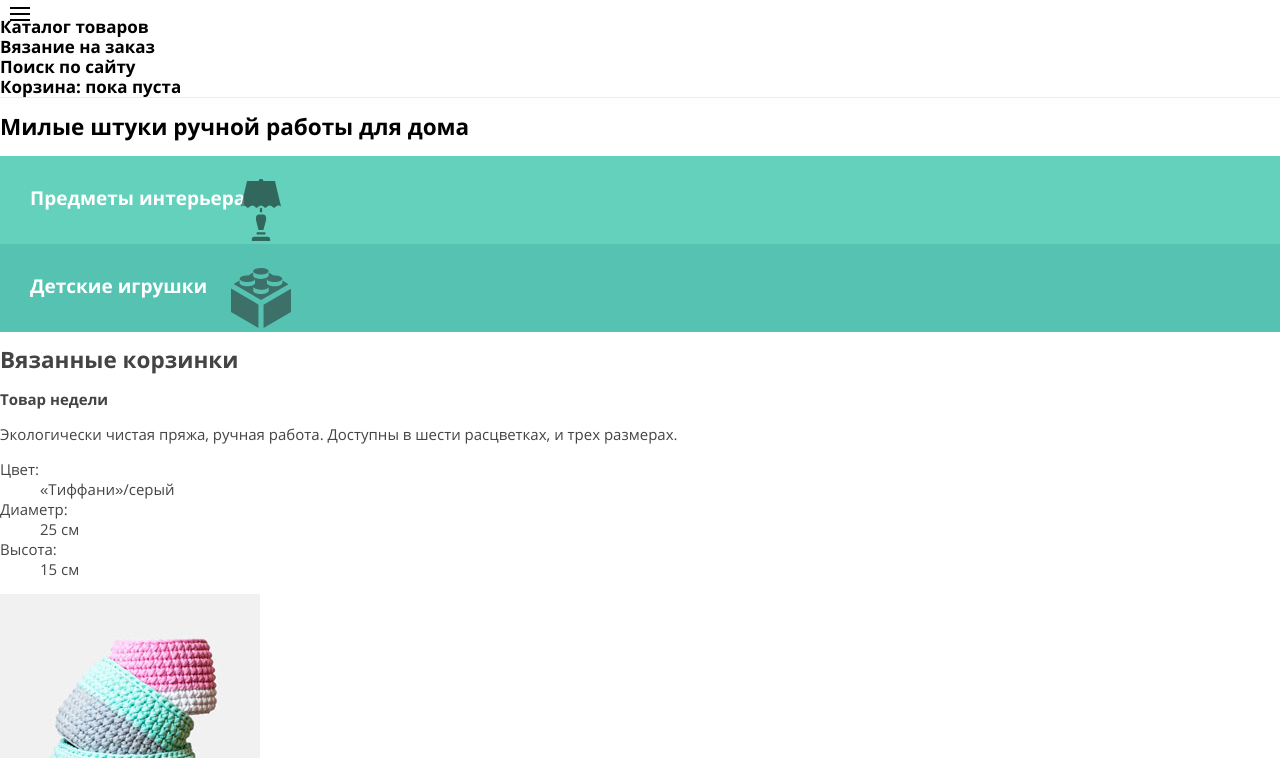
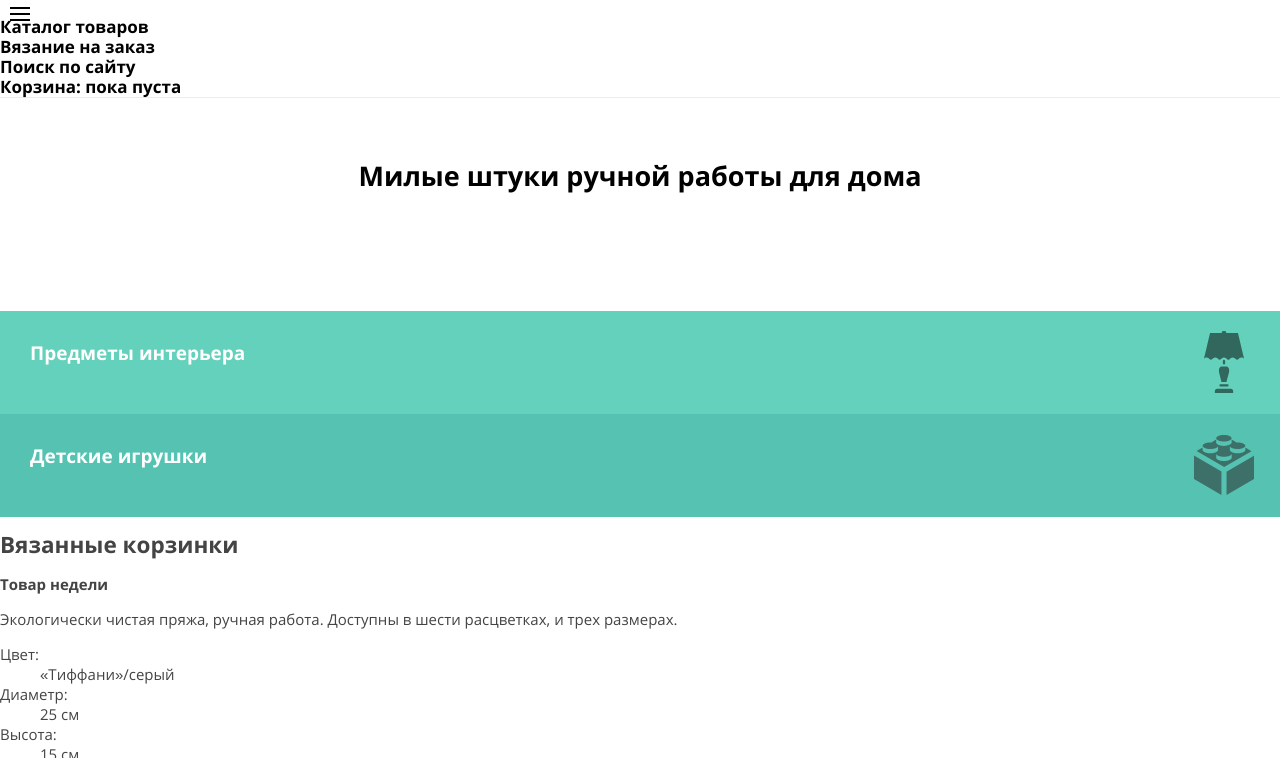
Before and after one commit to dana-savinova/101840-mishka-16, a website: page source/index.html in a window 1280 px wide. Shown: the part 42-800 px from the top of the page. Drawn offline with nearby package versions, Linux system fonts and the light colour scheme; files that its build step writes are made by us from their sources; files whose address does not match are found by name.

Commit message:
Добавляет отступы для заголовка и св-ва шрифта для блока hero

```diff
--- a/source/sass/blocks/hero.scss
+++ b/source/sass/blocks/hero.scss
@@ -1,4 +1,13 @@
+.hero {
+  padding-top: 40px;
+}
+
 .hero__title {
+  margin-bottom: 120px;
+
+  font-size: $main-title-text;
+  line-height: 30px;
+  text-align: center;
   color: $title-color;
 }
 
@@ -8,9 +17,11 @@
 
 .hero__link {
   position: relative;
-  display: block;
+
+  display: inline-block;
+
   width: 100%;
-  // min-height: 103px;
+  min-height: 103px;
   padding-top: 30px;
   padding-right: 160px;
   padding-bottom: 34px;
@@ -18,11 +29,9 @@
 
   font-size: 19px;
   line-height: 24px;
+  vertical-align: middle;
   font-weight: bold;
   text-decoration: none;
-
-  color: #ffffff;
-
 
   &:hover,
   &:focus {
@@ -34,15 +43,19 @@
     content: "";
 
     position: absolute;
-    top: 23px;
-    left: 230px;
+    top: 20px;
+    right: 25px;
+
     width: 62px;
     height: 62px;
+
     opacity: 0.5;
   }
 }
 
 .hero__link--interior {
+  color: #ffffff;
+
   background-color: $brand-color;
 
   &:hover {
@@ -57,6 +70,8 @@
 }
 
 .hero__link--toys {
+  color: #ffffff;
+
   background-color: $brand-color-dark;
 
   &:hover {
```
